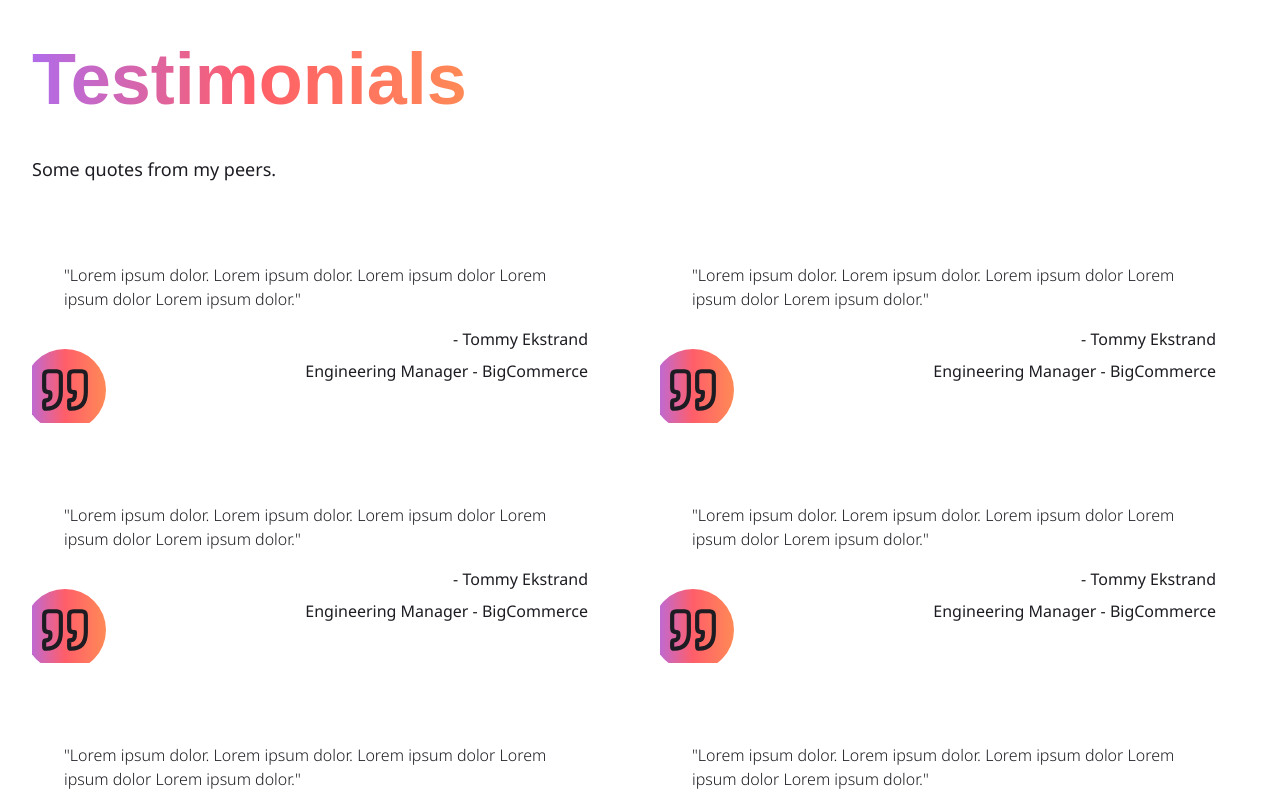
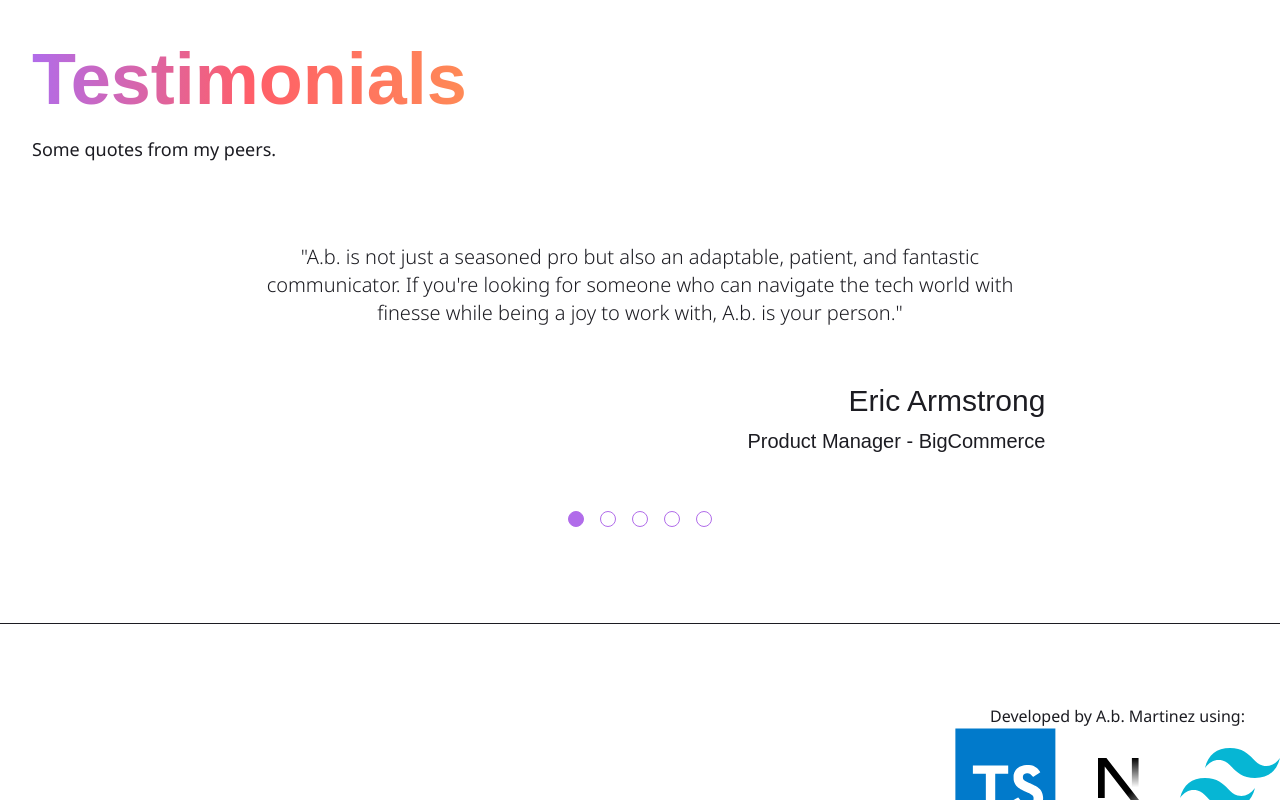
Before and after one commit to github-ab-martinez/personal-portfolio, a Next.js app: page / in a window 1280 px wide. Shown: the part 2600-3400 px from the top of the page. Built offline with nearby package versions, Linux system fonts and the light colour scheme; a web font is replaced by a local one.

Commit message:
Add quote slider

```diff
--- /dev/null
+++ b/src/components/QuoteSlider/index.tsx
@@ -0,0 +1,51 @@
+import { motion, AnimatePresence } from "framer-motion";
+import { FC, useState } from "react";
+import { Quote } from "../TestimonialsSection/quotes";
+import QuoteCard from "../TestimonialsSection/Quote";
+
+interface SliderProps {
+  quotes: Quote[];
+}
+
+const QuoteSlider: FC<SliderProps> = ({ quotes }) => {
+  const [activeSlide, setActiveSlide] = useState(quotes[0]);
+
+  return (
+    <section>
+      <div className="flex w-full flex-nowrap overflow-hidden transition-all">
+        <AnimatePresence>
+          {quotes.map((quote) => {
+            if (quote.hash === activeSlide.hash) {
+              return (
+                <motion.div
+                  className="shrink-0 basis-full"
+                  key={quote.hash}
+                  initial={{ opacity: 0 }}
+                  animate={{ opacity: 1 }}
+                  exit={{ opacity: 0 }}
+                >
+                  <QuoteCard {...activeSlide} />
+                </motion.div>
+              );
+            }
+          })}
+        </AnimatePresence>
+      </div>
+      <div className="mt-14 flex justify-center gap-4">
+        {quotes.map((quote, index) => (
+          <button
+            key={quote.hash}
+            className={`h-4 w-4 rounded-full border border-purple ${
+              quote.hash === activeSlide.hash ? "bg-purple" : "bg-transparent"
+            }`}
+            onClick={() => setActiveSlide(quotes[index])}
+          >
+            <span className="sr-only">Load quote from {quote.name}</span>
+          </button>
+        ))}
+      </div>
+    </section>
+  );
+};
+
+export default QuoteSlider;
--- a/src/components/TestimonialsSection/Quote/index.tsx
+++ b/src/components/TestimonialsSection/Quote/index.tsx
@@ -1,16 +1,19 @@
-import { FC } from 'react';
-import { Quote } from '../quotes';
-import { Quote as QuoteIcon } from 'lucide-react';
+import { FC } from "react";
+import { Quote } from "../quotes";
+import Heading from "@/components/common/Heading";
 
 const QuoteCard: FC<Quote> = ({ quote, name, relation }) => {
   return (
-    <blockquote className="bg-white-secondary dark:bg-black-secondary rounded py-10 px-8 relative overflow-hidden">
-      <div className="bg-gradient-to-r from-purple via-red to-orange dark:text-black-secondary p-4 inline-block rounded-full absolute -bottom-2 -left-2">
-        <QuoteIcon size={50} />
-      </div>
-      <p className="font-light mb-4">&quot;{quote}&quot;</p>
-      <p className="text-right mb-2">- {name}</p>
-      <p className="text-right">{relation}</p>
+    <blockquote>
+      <p className="mb-8 text-xl font-light lg:mb-14 lg:text-center">
+        &quot;{quote}&quot;
+      </p>
+      <Heading level="h4" className="mb-2 lg:text-right">
+        {name}
+      </Heading>
+      <Heading level="h5" className="lg:text-right">
+        {relation}
+      </Heading>
     </blockquote>
   );
 };
--- a/src/components/TestimonialsSection/index.tsx
+++ b/src/components/TestimonialsSection/index.tsx
@@ -1,11 +1,11 @@
-'use client';
+"use client";
 
-import { useEffect, useRef } from 'react';
-import Heading from '../common/Heading';
-import PageSection from '../common/PageSection';
-import { useNavSpy } from '../common/StickyHeader/HeaderNav/NavSpyProvider';
-import QuoteCard from './Quote';
-import { useQuotes } from './useQuotes';
+import { useEffect, useRef } from "react";
+import Heading from "../common/Heading";
+import PageSection from "../common/PageSection";
+import { useNavSpy } from "../common/StickyHeader/HeaderNav/NavSpyProvider";
+import { useQuotes } from "./useQuotes";
+import Slider from "../QuoteSlider";
 
 const TestimonialsSection = () => {
   const quotes = useQuotes();
@@ -22,18 +22,16 @@ const TestimonialsSection = () => {
         ref={testimonialsRef}
         id="testimonials"
         level="h2"
-        className="mb-10"
+        className="mb-5"
       >
-        <span className="bg-clip-text text-transparent bg-gradient-to-r from-purple via-red to-orange">
+        <span className="bg-gradient-to-r from-purple via-red to-orange bg-clip-text text-transparent">
           Testimonials
         </span>
       </Heading>
-      <p className="text-lg mb-10">Some quotes from my peers.</p>
-      <div className="grid grid-cols-2 gap-10">
-        {quotes.map((quote) => (
-          <QuoteCard key={quote.hash} {...quote} />
-        ))}
-      </div>
+      <p className="mb-10 text-lg lg:mb-20">Some quotes from my peers.</p>
+      <section className="mx-auto lg:w-2/3">
+        <Slider quotes={quotes} />
+      </section>
     </PageSection>
   );
 };
--- a/src/components/TestimonialsSection/quotes.ts
+++ b/src/components/TestimonialsSection/quotes.ts
@@ -8,46 +8,39 @@ export interface Quote {
 export const getQuotes = (): Quote[] => {
   return [
     {
-      hash: 'TommyQuote1',
-      name: 'Tommy Ekstrand',
+      hash: "EricQuote",
+      name: "Eric Armstrong",
       quote:
-        'Lorem ipsum dolor. Lorem ipsum dolor. Lorem ipsum dolor Lorem ipsum dolor Lorem ipsum dolor.',
-      relation: 'Engineering Manager - BigCommerce',
+        "A.b. is not just a seasoned pro but also an adaptable, patient, and fantastic communicator. If you're looking for someone who can navigate the tech world with finesse while being a joy to work with, A.b. is your person.",
+      relation: "Product Manager - BigCommerce",
     },
     {
-      hash: 'TommyQuote2',
-      name: 'Tommy Ekstrand',
+      hash: "KevinQuote",
+      name: "Kevin Carr",
       quote:
-        'Lorem ipsum dolor. Lorem ipsum dolor. Lorem ipsum dolor Lorem ipsum dolor Lorem ipsum dolor.',
-      relation: 'Engineering Manager - BigCommerce',
+        "A.b. possesses a rare combination of technical competence and the ability to effectively communicate complex concepts. His mentorship played a pivotal role in my professional development, and I am truely grateful for the guidance he provided. ",
+      relation: "Software Engineer II - BigCommerce",
     },
     {
-      hash: 'TommyQuote3',
-      name: 'Tommy Ekstrand',
+      hash: "TommyQuote",
+      name: "Tommy Ekstrand",
       quote:
-        'Lorem ipsum dolor. Lorem ipsum dolor. Lorem ipsum dolor Lorem ipsum dolor Lorem ipsum dolor.',
-      relation: 'Engineering Manager - BigCommerce',
+        "A.b. is what I call 'humbitious', an equal combination of humble and ambitious. This balance, coupled with his undeniable talent, consistently delivered outstanding results. A.b. is a natural leader who excels in navigating challenges and guiding the team with his strong communication skills. His colleagues on the team not only respect him but also trust and willingly follow his lead.",
+      relation: "Engineering Manager - BigCommerce",
     },
     {
-      hash: 'TommyQuote4',
-      name: 'Tommy Ekstrand',
+      hash: "ChanceQuote",
+      name: "Chance Navarrete",
       quote:
-        'Lorem ipsum dolor. Lorem ipsum dolor. Lorem ipsum dolor Lorem ipsum dolor Lorem ipsum dolor.',
-      relation: 'Engineering Manager - BigCommerce',
+        "A.B. is dedicated to seeing his projects to the end, is calm under pressure, and is always willing to explain technical challenges to his non-technical colleagues. He was also instrumental in our adoption of new technology (Angular.js), and put a lot of time and effort into helping the rest of the team learn and troubleshoot their work.",
+      relation: "Product Leader - Tk20",
     },
     {
-      hash: 'TommyQuote5',
-      name: 'Tommy Ekstrand',
+      hash: "KristianQuote",
+      name: "Kristian Manrique",
       quote:
-        'Lorem ipsum dolor. Lorem ipsum dolor. Lorem ipsum dolor Lorem ipsum dolor Lorem ipsum dolor.',
-      relation: 'Engineering Manager - BigCommerce',
-    },
-    {
-      hash: 'TommyQuote6',
-      name: 'Tommy Ekstrand',
-      quote:
-        'Lorem ipsum dolor. Lorem ipsum dolor. Lorem ipsum dolor Lorem ipsum dolor Lorem ipsum dolor.',
-      relation: 'Engineering Manager - BigCommerce',
+        "He's the kind of developer a designer wishes to collaborate with because he approaches your ideas with a great attitude and works directly with you to bring great solutions to life. His knowledge and skills helped us work through technical constraints that ultimately led to better products for our under-served users.",
+      relation: "Product Designer - Tk20",
     },
   ];
 };
```
